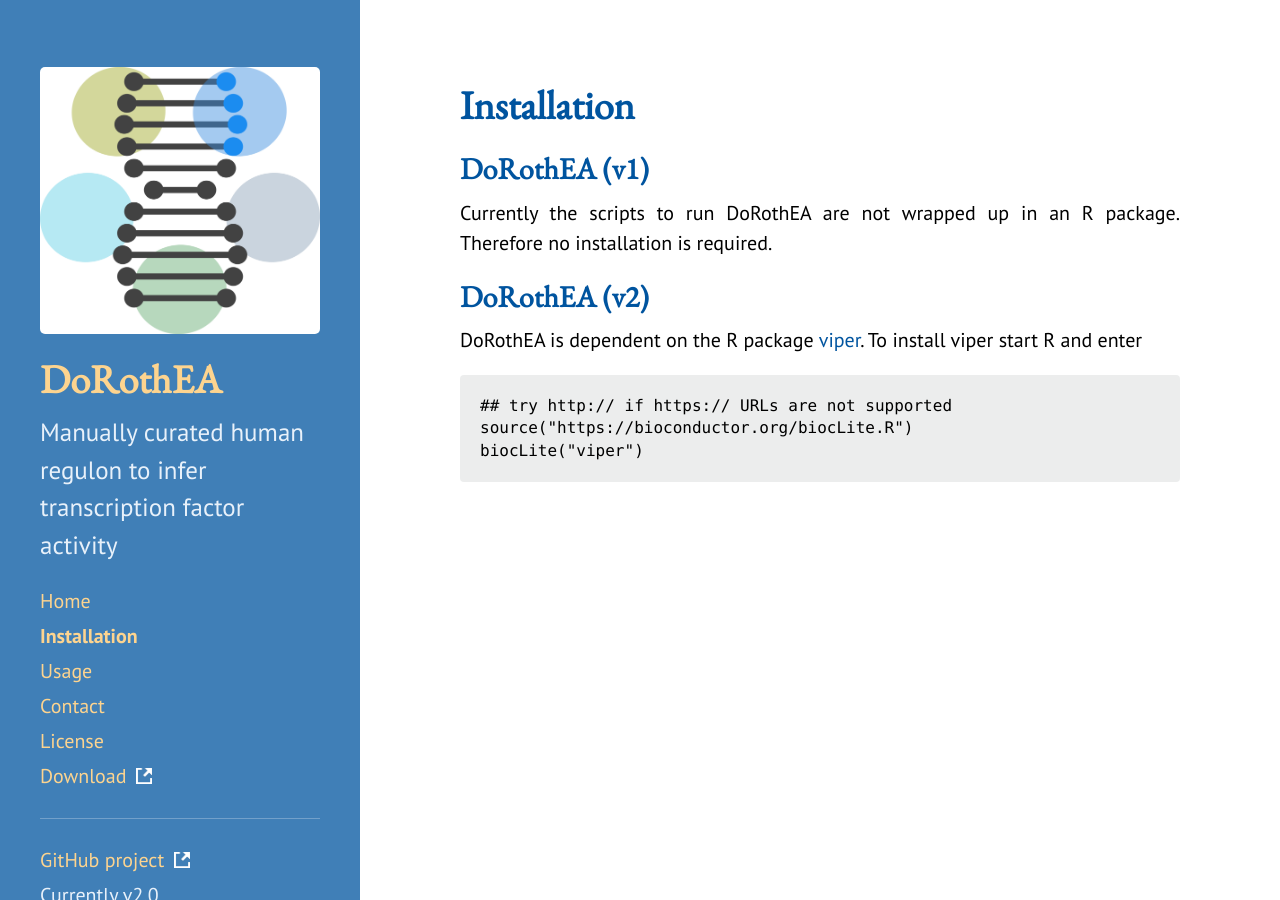
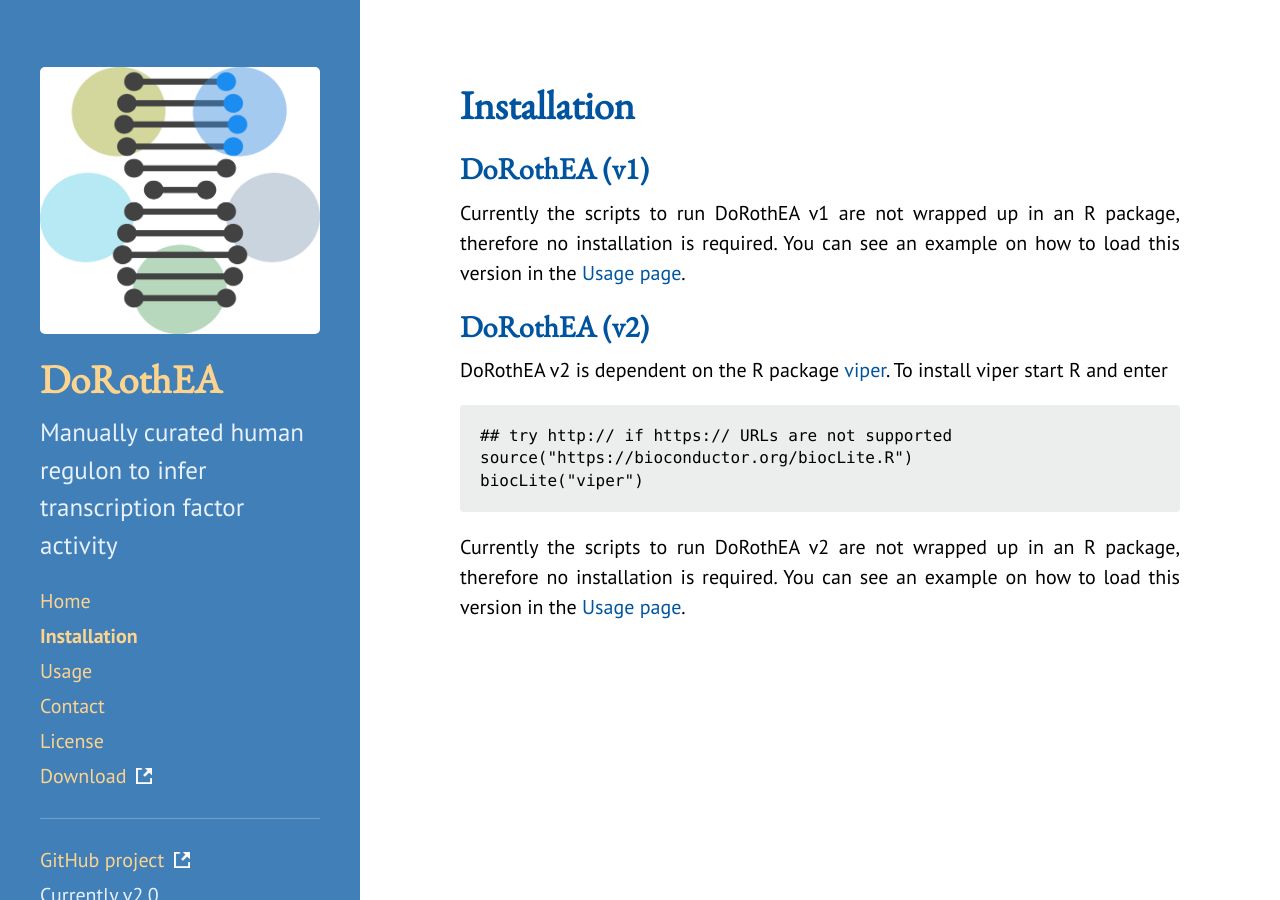
Before and after one commit to saezlab/dorothea, a Jekyll site: the page built from 1_installation.md, in a window 1280 px wide. Built offline with Jekyll 4.4.1, drawn with Linux system fonts in a browser that asks for light colours.

Commit message:
Added links on how to source the code

````diff
--- a/1_installation.md
+++ b/1_installation.md
@@ -3,13 +3,17 @@ layout: page
 title: Installation
 ---
 ## DoRothEA (v1)
-Currently the scripts to run DoRothEA are not wrapped up in an R package. Therefore no installation is required.
+Currently the scripts to run DoRothEA v1 are not wrapped up in an R package, therefore no installation is required.
+You can see an example on how to load this version in the [Usage page](2_usage.md).
 
 ## DoRothEA (v2)
-DoRothEA is dependent on the R package [viper](https://www.bioconductor.org/packages/release/bioc/html/viper.html). To install viper start R and enter
+DoRothEA v2 is dependent on the R package [viper](https://www.bioconductor.org/packages/release/bioc/html/viper.html). To install viper start R and enter
 
 ```
 ## try http:// if https:// URLs are not supported
 source("https://bioconductor.org/biocLite.R")
 biocLite("viper")
 ```
+
+Currently the scripts to run DoRothEA v2 are not wrapped up in an R package, therefore no installation is required.
+You can see an example on how to load this version in the [Usage page](2_usage.md).
````
